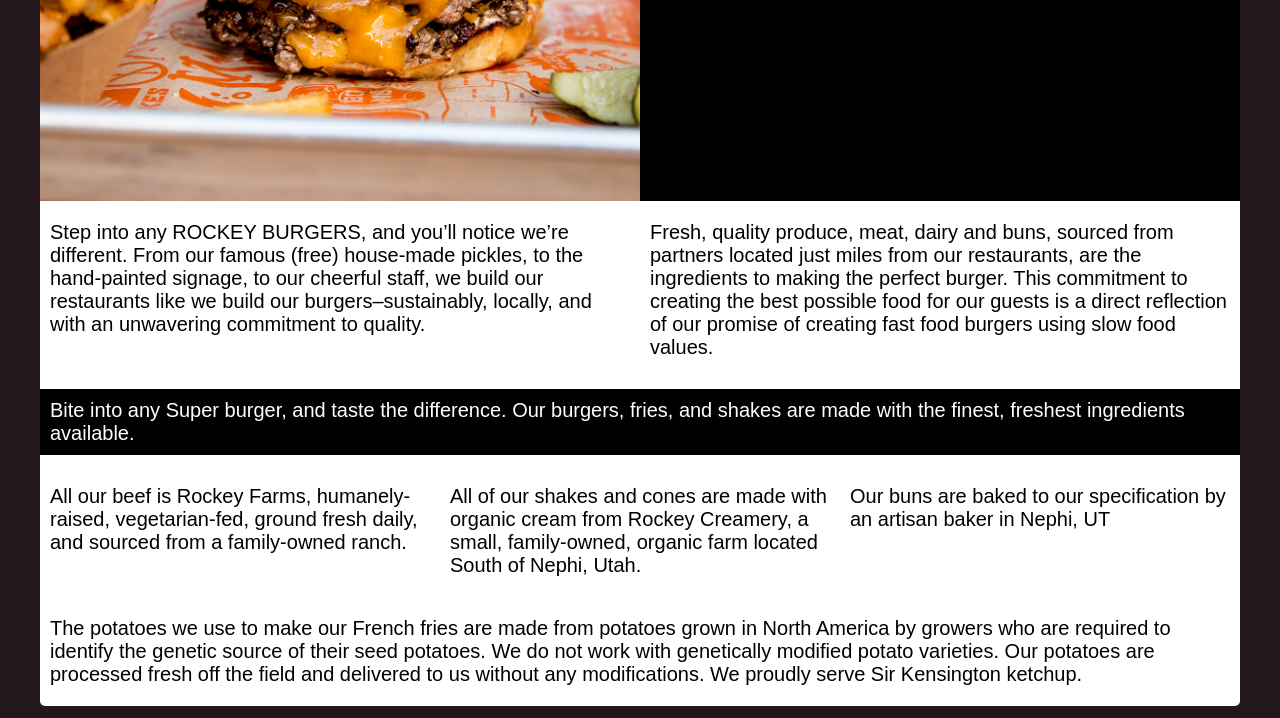
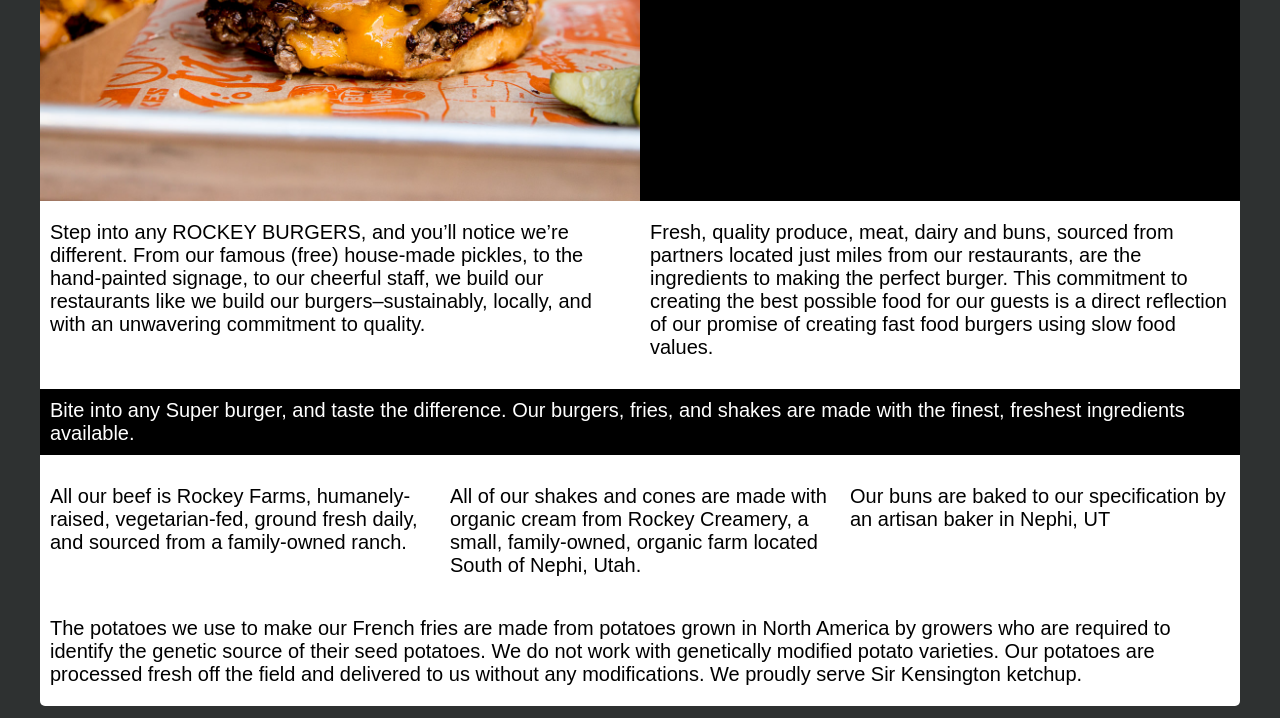
Before and after one commit to bentleygmurphy/rockey-burgers, a plain HTML site: page index.html in a window 1280 px wide. Shown: the part 408-1126 px from the top of the page. Drawn offline with Linux system fonts and the light colour scheme.

Commit message:
Changed main body color

```diff
--- a/css/style.css
+++ b/css/style.css
@@ -6,7 +6,7 @@
     display: flex;
     flex-direction: column;
     padding: 40px;
-    background-color: #21171c;
+    background-color: #2e3131;
     font-family: Arial, Helvetica, sans-serif;
 }
 
```
